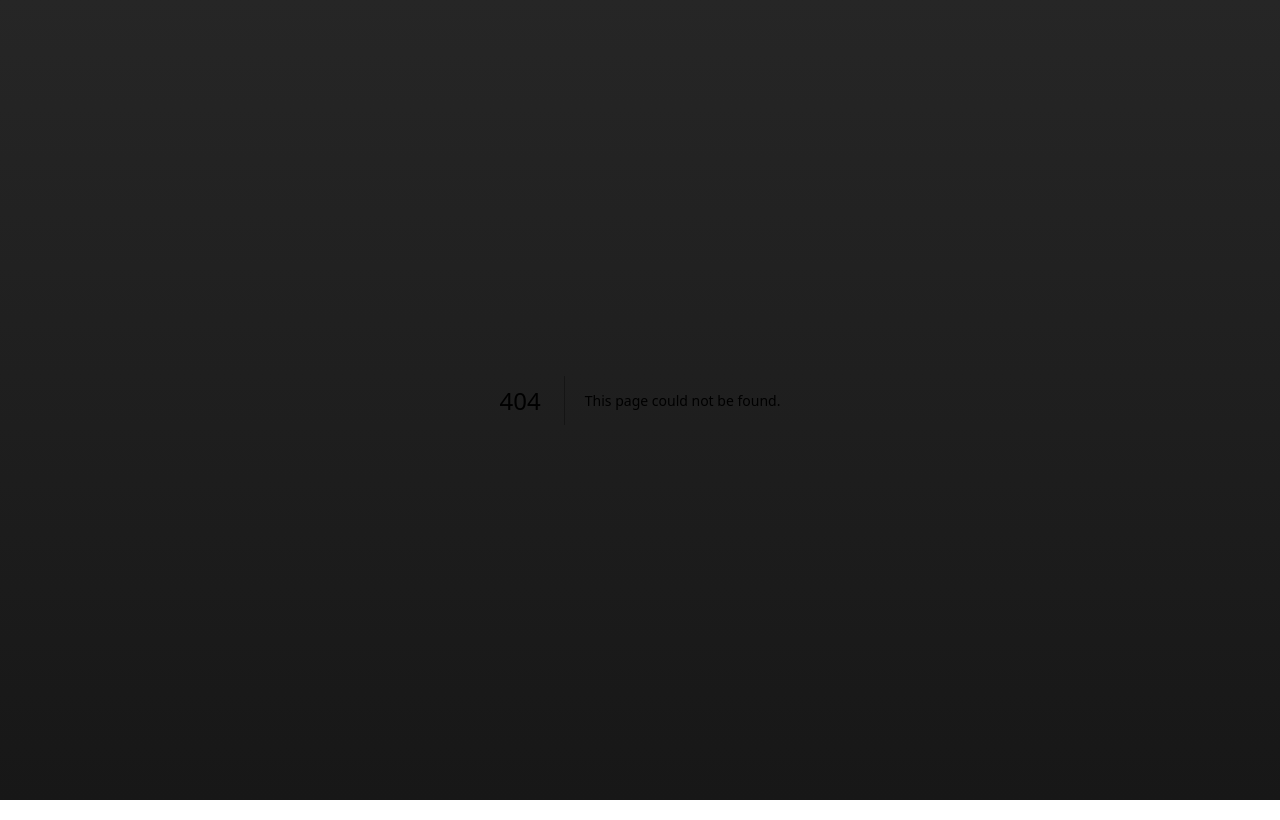
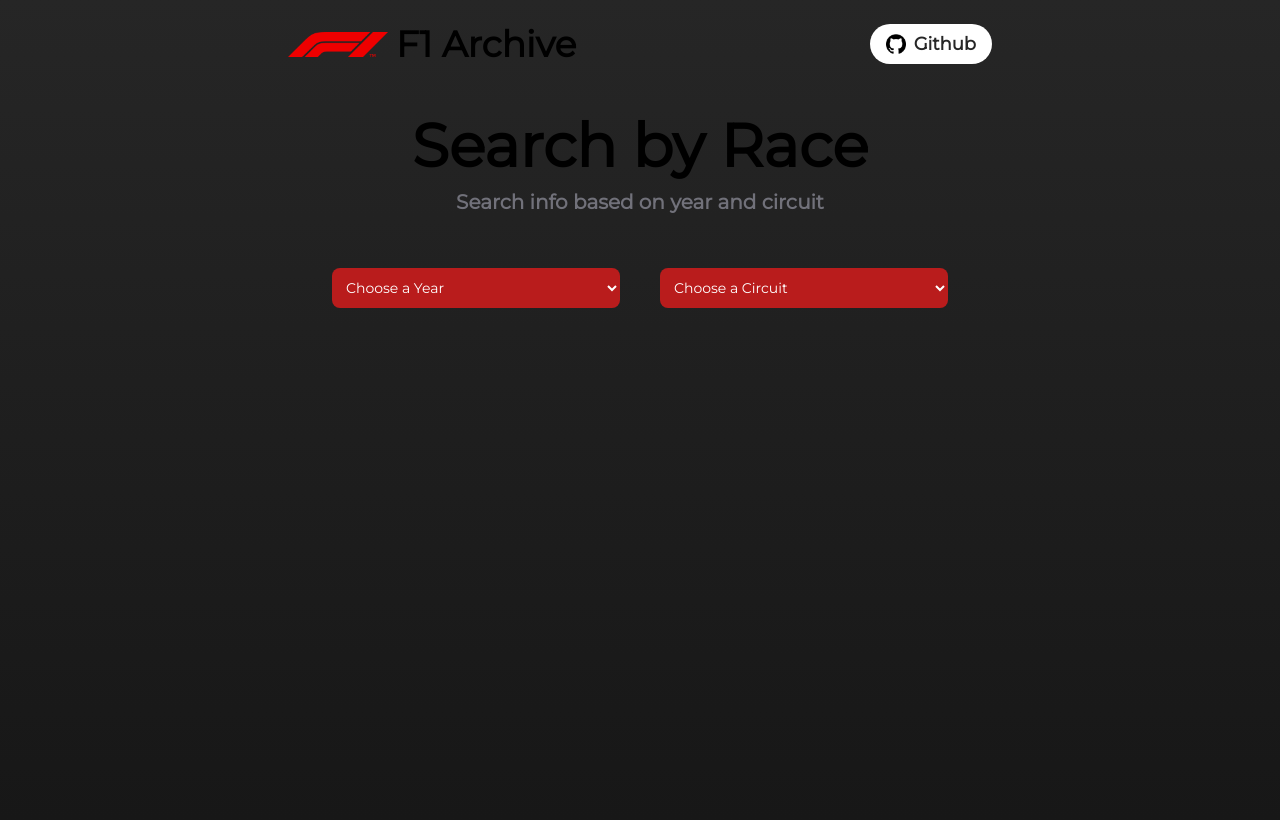
Before and after one commit to colinchambachan/f1-archive, a Next.js app: page /search in a window 1280 px wide. Before the commit this address had no page. Built offline with nearby package versions, Linux system fonts and the light colour scheme.

Commit message:
Custom 404 page

```diff
--- /dev/null
+++ b/components/F1Select.js
@@ -0,0 +1,23 @@
+const F1Select = ({ id, options }) => {
+  return (
+    <div className="px-5">
+      <select className=" bg-red-700 text-white w-72 mb-6 text-sm rounded-lg focus:ring-white focus:border-white block  p-2.5  dark:border-gray-600 dark:placeholder-gray-400">
+        <option selected className="text-gray-700 bg-slate-100">
+          Choose a {id}
+        </option>
+        {options?.map((element) => {
+          return (
+            <option
+              className="text-gray-700 bg-slate-100"
+              value={element.value}
+            >
+              {element.label}
+            </option>
+          );
+        })}
+      </select>
+    </div>
+  );
+};
+
+export default F1Select;
--- a/components/Navbar.js
+++ b/components/Navbar.js
@@ -8,8 +8,8 @@ const Navbar = () => {
           src="/assets/images/F1.png"
           className="float-left mr-2"
           width={100}
-          height={0}
-          alt="F1 logo"
+          height={25}
+          alt=""
         />
 
         <span>F1 Archive</span>
@@ -25,7 +25,7 @@ const Navbar = () => {
           className="float-left mr-2"
           width={20}
           height={20}
-          alt="F1 logo"
+          alt=""
         />
         <span>Github</span>
       </a>
--- /dev/null
+++ b/pages/404.js
@@ -0,0 +1,45 @@
+import Navbar from "@/components/Navbar";
+import Image from "next/image";
+
+const NotFound = () => {
+  return (
+    <>
+      <Navbar />
+      <div className="h-screen">
+        <div className=" pt-12 lg:pt-40">
+          <div className="flex justify-center mt-5">
+            <Image
+              src="/assets/images/RedFlag.png"
+              className="float-left mr-2"
+              width={100}
+              height={20}
+              alt=""
+            />
+          </div>
+          <div className=" flex justify-center items-center ">
+            <div className="lg:text-7xl text-3xl font-semibold  text-center h-full">
+              Red Flag on the track...
+            </div>
+          </div>
+          <div className="flex justify-center py-7">
+            <div className="lg:text-xl text-sm  font-semibold text-center text-zinc-500">
+              Looks like the page you tried access doesn't exist :(
+            </div>
+          </div>
+
+          <div className="flex justify-center mt-5">
+            <a
+              type="button"
+              className="flex hover:cursor-pointer bg-red-700 text-white h-8 lg:h-10 items-center rounded-l-full rounded-r-full text-sm lg:text-lg px-4 py-2  hover:scale-105 transition ease-in-out "
+              href="/"
+            >
+              <span>Home page</span>
+            </a>
+          </div>
+        </div>
+      </div>
+    </>
+  );
+};
+
+export default NotFound;
--- a/pages/_app.js
+++ b/pages/_app.js
@@ -1,11 +1,17 @@
 import "@/styles/globals.css";
 import { Francois_One, Inter, Montserrat } from "next/font/google";
+import Head from "next/head";
+
 const inter = Montserrat({ subsets: ["latin"], weight: ["400"] });
 
 export default function App({ Component, pageProps }) {
   return (
     <main className={inter.className}>
-      <Component {...pageProps} />{" "}
+      {/* <main> */}
+      <Head>
+        <title>F1 Archive</title>
+      </Head>
+      <Component {...pageProps} />
     </main>
   );
 }
--- a/pages/index.js
+++ b/pages/index.js
@@ -5,9 +5,10 @@ export default function Home() {
   return (
     <div className="h-screen">
       <Navbar />
+      <div className="animate-fade">
         <div className=" flex justify-center items-center pt-12 lg:pt-40">
-        <div className="lg:text-7xl text-3xl font-semibold max-w-xl text-center">
-          Welcome to the F1 archive
+          <div className="lg:text-7xl text-3xl font-semibold max-w-xl text-center h-full">
+            Welcome to the F1 Archive
           </div>
         </div>
         <div className="flex justify-center py-7">
@@ -15,6 +16,7 @@ export default function Home() {
             Get information about your favourite races at the click of a button!
           </div>
         </div>
+
         <div className="flex justify-center mt-5">
           <a
             type="button"
@@ -25,5 +27,6 @@ export default function Home() {
           </a>
         </div>
       </div>
+    </div>
   );
 }
--- /dev/null
+++ b/pages/search/index.js
@@ -0,0 +1,32 @@
+import F1Select from "@/components/F1Select";
+import Navbar from "@/components/Navbar";
+import React from "react";
+import { RaceYears } from "@/utils/Constants";
+
+function Search() {
+  return (
+    <>
+      <Navbar />
+
+      <div className="">
+        <div className=" pt-12 lg:pt-18">
+          <div className="lg:text-6xl text-5xl font-semibold  text-center h-full">
+            Search by Race
+          </div>
+        </div>
+        <div className="flex justify-center py-3">
+          <div className="lg:text-xl text-sm max-w-lg  font-semibold text-center text-zinc-500">
+            Search info based on year and circuit
+          </div>
+        </div>
+
+        <div className="flex justify-center mt-10">
+          <F1Select id="Year" options={RaceYears} />
+          <F1Select id="Circuit" options={RaceYears} />
+        </div>
+      </div>
+    </>
+  );
+}
+
+export default Search;
--- a/tailwind.config.js
+++ b/tailwind.config.js
@@ -1,18 +1,30 @@
 /** @type {import('tailwindcss').Config} */
 module.exports = {
   content: [
-    './pages/**/*.{js,ts,jsx,tsx,mdx}',
-    './components/**/*.{js,ts,jsx,tsx,mdx}',
-    './app/**/*.{js,ts,jsx,tsx,mdx}',
+    "./pages/**/*.{js,ts,jsx,tsx,mdx}",
+    "./components/**/*.{js,ts,jsx,tsx,mdx}",
+    "./app/**/*.{js,ts,jsx,tsx,mdx}",
   ],
   theme: {
     extend: {
       backgroundImage: {
-        'gradient-radial': 'radial-gradient(var(--tw-gradient-stops))',
-        'gradient-conic':
-          'conic-gradient(from 180deg at 50% 50%, var(--tw-gradient-stops))',
+        "gradient-radial": "radial-gradient(var(--tw-gradient-stops))",
+        "gradient-conic":
+          "conic-gradient(from 180deg at 50% 50%, var(--tw-gradient-stops))",
       },
+      // that is animation class
+      animation: {
+        fade: "fadeIn 4s ease-in-out",
+      },
+
+      // that is actual animation
+      keyframes: (theme) => ({
+        fadeIn: {
+          "0%": { opacity: 0 },
+          "100%": { opacity: 100 },
+        },
+      }),
     },
   },
   plugins: [],
-}
+};
--- /dev/null
+++ b/utils/Constants.js
@@ -0,0 +1,9 @@
+export const RaceYears = [];
+// RAce years, make sure to update when year changes
+for (let i = 2023; i >= 1950; i--) {
+  let obj = {};
+  obj["label"] = i;
+  obj["value"] = i;
+
+  RaceYears.push(obj);
+}
```
Also changed, not shown: public/assets/images/RedFlag.png (added). Lines whose indentation alone changed are shown as unchanged.
